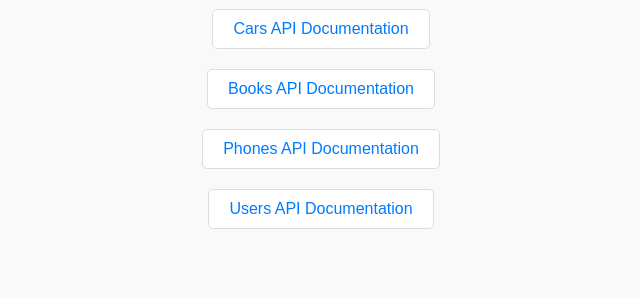
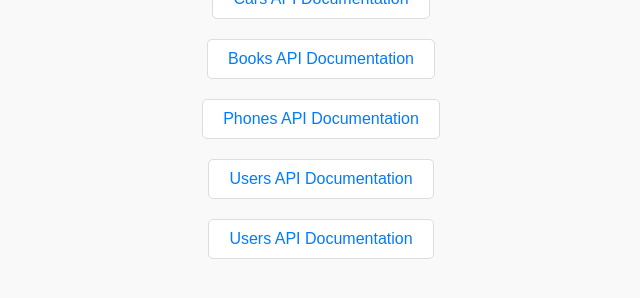
Before and after one commit to swisskanton/cars-api, a website: page public/index.html in a window 1280 px wide. Shown: the part 320-618 px from the top of the page, without its empty margins (319-959 px from the left). Drawn offline with Linux system fonts and the light colour scheme.

Commit message:
added wizards link

```diff
--- a/public/index.html
+++ b/public/index.html
@@ -42,5 +42,6 @@
     <a href="https://surveys-5jvt.onrender.com/books-docs" target="_blank">Books API Documentation</a>
     <a href="https://surveys-5jvt.onrender.com/phones-docs" target="_blank">Phones API Documentation</a>
     <a href="https://surveys-5jvt.onrender.com/users-docs" target="_blank">Users API Documentation</a>
+    <a href="https://surveys-5jvt.onrender.com/wizards-docs" target="_blank">Users API Documentation</a>
 </body>
 </html>
```
